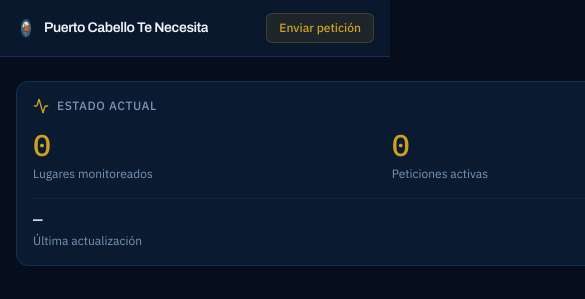
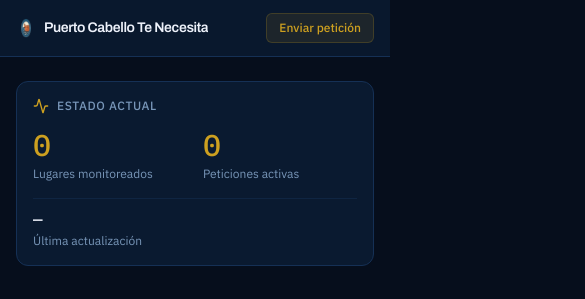
Before and after one commit to Politi23/PuertoCabelloTeNecesita, a Next.js app: page / in a window 390 px wide. Shown: the top 299 px of the page, 585 px wide, since content can reach past the window. Built offline with nearby package versions, Linux system fonts and the light colour scheme; no server answers; the database is empty.

Commit message:
fix: responsive 100% - corregir expansion de main por min-content de filtros, blindar overflow y escalado movil/tablet/tv

```diff
--- a/app/(public)/enviar/page.tsx
+++ b/app/(public)/enviar/page.tsx
@@ -11,7 +11,7 @@ export default function EnviarPage() {
   return (
     <>
       <Header />
-      <main className="max-w-container mx-auto px-4 sm:px-6 lg:px-8 py-6 sm:py-8">
+      <main className="w-full min-w-0 max-w-container mx-auto px-4 sm:px-6 lg:px-8 py-6 sm:py-8">
         <Link
           href="/"
           className="inline-flex items-center gap-1.5 text-sm text-muted hover:text-ink transition-colors duration-150 mb-6 focus-visible:ring-2 focus-visible:ring-gold rounded"
--- a/app/(public)/layout.tsx
+++ b/app/(public)/layout.tsx
@@ -2,8 +2,8 @@ import { Footer } from '@/components/layout/footer'
 
 export default function PublicLayout({ children }: { children: React.ReactNode }) {
   return (
-    <div className="min-h-dvh flex flex-col">
-      <div className="flex-1 flex flex-col">
+    <div className="min-h-screen min-h-dvh flex flex-col w-full max-w-full overflow-x-hidden">
+      <div className="flex-1 flex flex-col min-w-0">
         {children}
       </div>
       <Footer />
--- a/app/(public)/page.tsx
+++ b/app/(public)/page.tsx
@@ -45,7 +45,7 @@ export default async function HomePage() {
   return (
     <>
       <Header />
-      <main className="max-w-container xl:max-w-container-xl 2xl:max-w-container-tv mx-auto px-4 sm:px-6 lg:px-8 py-6 sm:py-8 3xl:py-12 space-y-8 sm:space-y-10 3xl:space-y-14">
+      <main className="w-full min-w-0 max-w-container xl:max-w-container-xl 2xl:max-w-container-tv mx-auto px-4 sm:px-6 lg:px-8 py-6 sm:py-8 3xl:py-12 space-y-8 sm:space-y-10 3xl:space-y-14">
 
         {/* Franja de situación */}
         <section
@@ -64,19 +64,19 @@ export default async function HomePage() {
             )}
           </div>
           <div className="grid grid-cols-2 sm:grid-cols-3 gap-4 sm:gap-6 3xl:gap-8">
-            <div>
+            <div className="min-w-0">
               <p className="font-mono text-3xl sm:text-4xl 3xl:text-5xl font-medium text-gold leading-none">
                 {locations.length}
               </p>
               <p className="text-xs sm:text-sm text-muted mt-1.5">Lugares monitoreados</p>
             </div>
-            <div>
+            <div className="min-w-0">
               <p className="font-mono text-3xl sm:text-4xl 3xl:text-5xl font-medium text-gold leading-none">
                 {publicRequests.length}
               </p>
               <p className="text-xs sm:text-sm text-muted mt-1.5">Peticiones activas</p>
             </div>
-            <div className="col-span-2 sm:col-span-1 pt-3 sm:pt-0 border-t border-line/50 sm:border-t-0 sm:border-l sm:border-line/50 sm:pl-6">
+            <div className="min-w-0 col-span-2 sm:col-span-1 pt-3 sm:pt-0 border-t border-line/50 sm:border-t-0 sm:border-l sm:border-line/50 sm:pl-6">
               <p className="font-mono text-base sm:text-lg 3xl:text-xl font-medium text-ink leading-none">
                 {lastUpdated ? formatRelativeTime(lastUpdated) : '—'}
               </p>
--- a/app/globals.css
+++ b/app/globals.css
@@ -31,6 +31,21 @@
     -webkit-font-smoothing: antialiased;
     font-size: 1rem;
     line-height: 1.6;
+    /* Contención de desborde horizontal robusta en iOS Safari */
+    position: relative;
+    width: 100%;
+    max-width: 100%;
+    overflow-x: hidden;
+  }
+
+  /* Ninguna media puede exceder su contenedor */
+  img, video, canvas {
+    max-width: 100%;
+  }
+
+  /* Romper palabras largas (URLs, contactos) en vez de desbordar */
+  p, span, h1, h2, h3, li, a {
+    overflow-wrap: break-word;
   }
 
   /* TV: increase base font size slightly */
--- a/components/locations/location-editor.tsx
+++ b/components/locations/location-editor.tsx
@@ -228,7 +228,7 @@ export function LocationEditor({ locations }: { locations: LocationWithNeeds[] }
               <ul className="divide-y divide-line/40">
                 {location.location_needs.map((n) => (
                   <li key={n.id} className="flex items-center justify-between gap-2 py-2 text-sm">
-                    <span className={n.kind === 'no_necesita' ? 'line-through text-muted' : 'text-ink'}>
+                    <span className={`min-w-0 ${n.kind === 'no_necesita' ? 'line-through text-muted' : 'text-ink'}`}>
                       {n.item}
                       {n.high_priority && (
                         <span className="ml-1.5 text-xs text-crit font-medium">(prioridad)</span>
```
